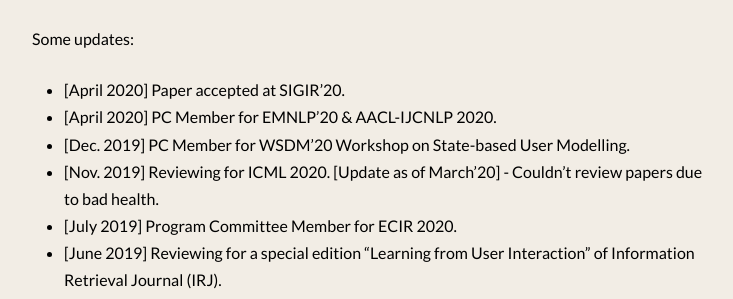
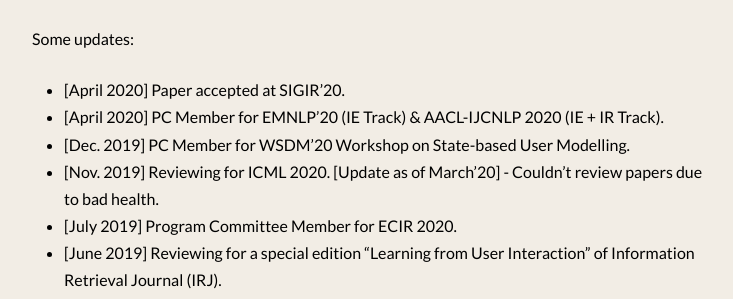
Before and after one commit to shashankg7/shashankg7.github.io, a Jekyll site: the page built from index.md, in a window 1280 px wide. Shown: the part 509-808 px from the top of the page, without its empty margins (272-1005 px from the left). Built offline with Jekyll 4.4.1, drawn with Linux system fonts in a browser that asks for light colours; nearby versions of some CDN libraries.

Commit message:
Update index.md

```diff
--- a/index.md
+++ b/index.md
@@ -15,7 +15,7 @@
 Some updates:
 
 * [April 2020] Paper accepted at SIGIR'20.
-* [April 2020] PC Member for EMNLP'20 & AACL-IJCNLP 2020.
+* [April 2020] PC Member for EMNLP'20 (IE Track) & AACL-IJCNLP 2020 (IE + IR Track).
 * [Dec. 2019] PC Member for WSDM'20 Workshop on State-based User Modelling.
 * [Nov. 2019] Reviewing for ICML 2020. [Update as of March'20] - Couldn't review papers due to bad health.
 * [July 2019] Program Committee Member for ECIR 2020.
```
